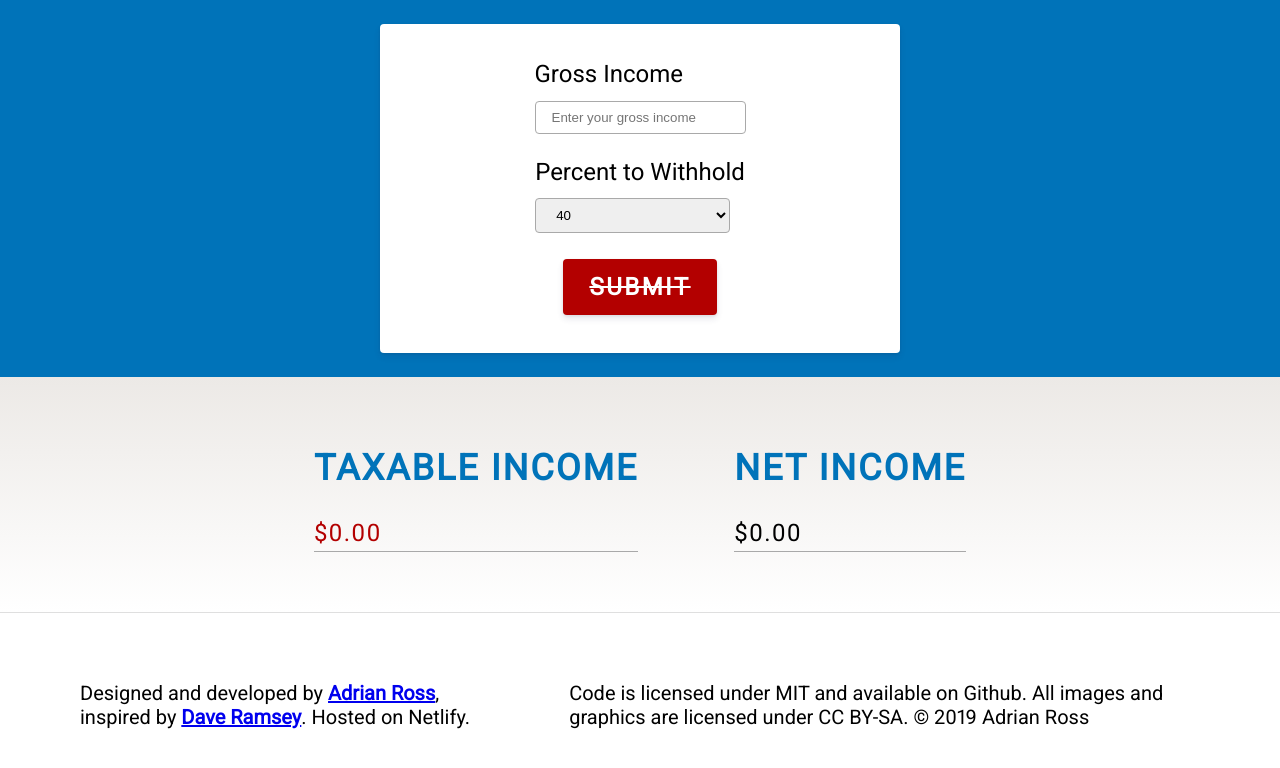
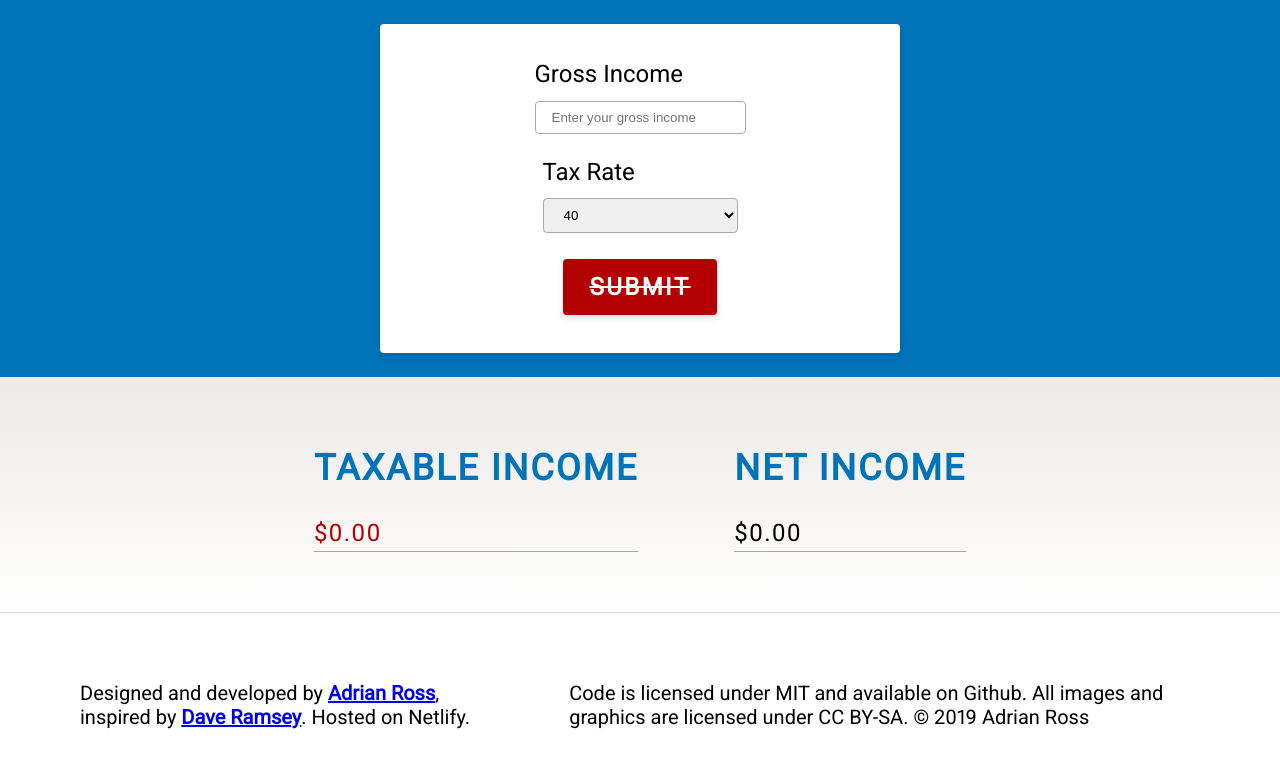
Before and after one commit to adriantoddross/set-aside, a React (Create React App) app: page / in a window 1280 px wide. Shown: the top 768 px of the page. Built offline with nearby package versions, Linux system fonts and the light colour scheme.

Commit message:
shorten tax label name

```diff
--- a/src/Components/FormContainer.jsx
+++ b/src/Components/FormContainer.jsx
@@ -67,7 +67,7 @@ export default class FormContainer extends Component {
               handleChange= {this.handleIncome}
             />  {/* Gross income */}
             <Select
-              title= "Percent to Withhold"
+              title= "Tax Rate"
               name= "tax"
               options= {taxOptions}
               value={taxes}
```
